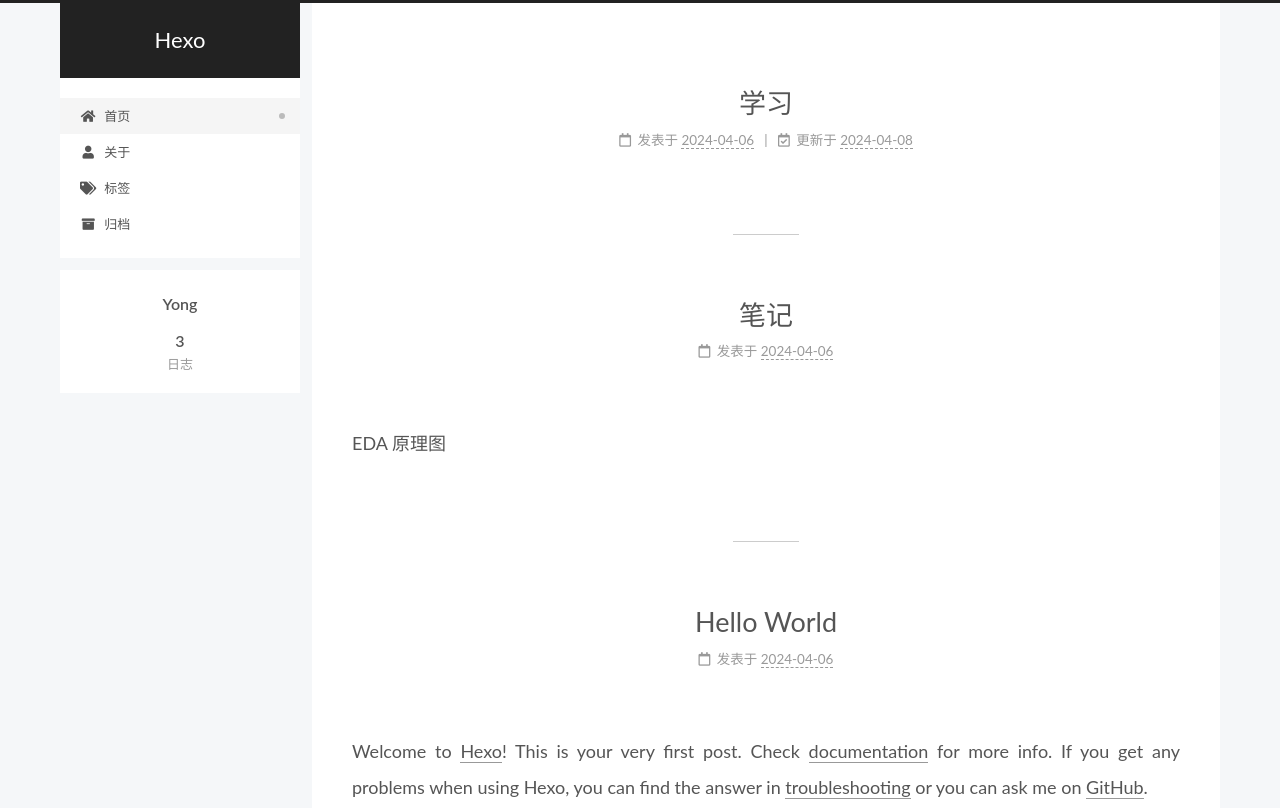
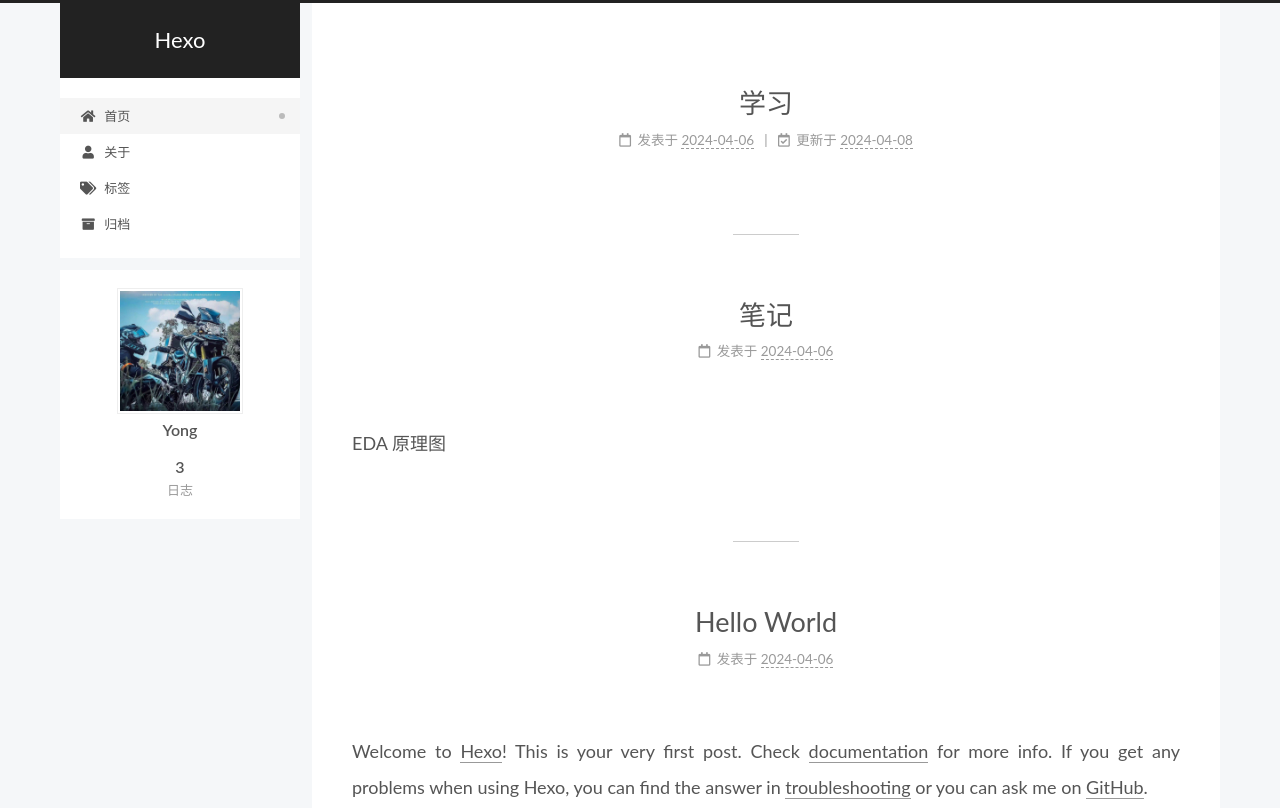
Before and after one commit to liy517/liy517.github.io, a plain HTML site: page index.html in a window 1280 px wide. Shown: the top 808 px of the page. Drawn offline with Linux system fonts and the light colour scheme.

Commit message:
Site updated: 2024-04-09 09:15:01

```diff
--- a/css/main.css
+++ b/css/main.css
@@ -1168,7 +1168,7 @@ pre .javascript .function {
 }
 .links-of-author a::before,
 .links-of-author span.exturl::before {
-  background: #33b3ff;
+  background: #7dffff;
   border-radius: 50%;
   content: ' ';
   display: inline-block;
--- a/index.html
+++ b/index.html
@@ -158,7 +158,7 @@
     <link itemprop="mainEntityOfPage" href="https://liy517.github.io/2024/04/06/%E5%AD%A6%E4%B9%A0/">
 
     <span hidden itemprop="author" itemscope itemtype="http://schema.org/Person">
-      <meta itemprop="image" content="/images/avatar.gif">
+      <meta itemprop="image" content="/images/mtc.jpg">
       <meta itemprop="name" content="Yong">
       <meta itemprop="description" content="">
     </span>
@@ -222,7 +222,7 @@
     <link itemprop="mainEntityOfPage" href="https://liy517.github.io/2024/04/06/%E7%AC%94%E8%AE%B0/">
 
     <span hidden itemprop="author" itemscope itemtype="http://schema.org/Person">
-      <meta itemprop="image" content="/images/avatar.gif">
+      <meta itemprop="image" content="/images/mtc.jpg">
       <meta itemprop="name" content="Yong">
       <meta itemprop="description" content="">
     </span>
@@ -281,7 +281,7 @@
     <link itemprop="mainEntityOfPage" href="https://liy517.github.io/2024/04/06/hello-world/">
 
     <span hidden itemprop="author" itemscope itemtype="http://schema.org/Person">
-      <meta itemprop="image" content="/images/avatar.gif">
+      <meta itemprop="image" content="/images/mtc.jpg">
       <meta itemprop="name" content="Yong">
       <meta itemprop="description" content="">
     </span>
@@ -402,6 +402,8 @@
 
       <div class="site-overview-wrap sidebar-panel">
         <div class="site-author motion-element" itemprop="author" itemscope itemtype="http://schema.org/Person">
+    <img class="site-author-image" itemprop="image" alt="Yong"
+      src="/images/mtc.jpg">
   <p class="site-author-name" itemprop="name">Yong</p>
   <div class="site-description" itemprop="description"></div>
 </div>
```
Also changed, not shown: 2024/04/06/hello-world/index.html (+3 -1 lines), 2024/04/06/学习/index.html (+3 -1 lines), 2024/04/06/笔记/index.html (+3 -1 lines), archives/2024/04/index.html (+2 -0 lines), archives/2024/index.html (+2 -0 lines), archives/index.html (+2 -0 lines), images/mtc.jpg (added).
